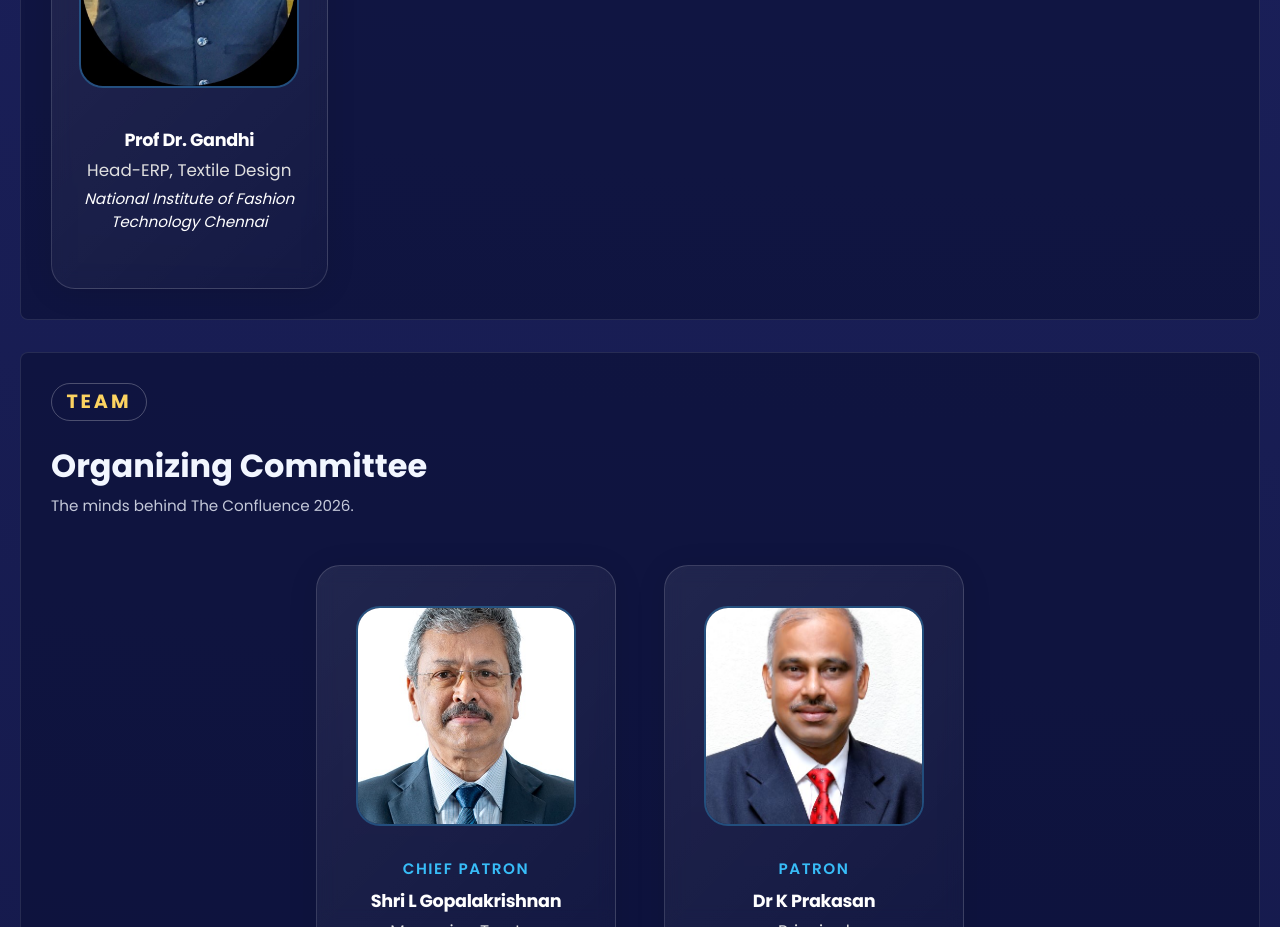
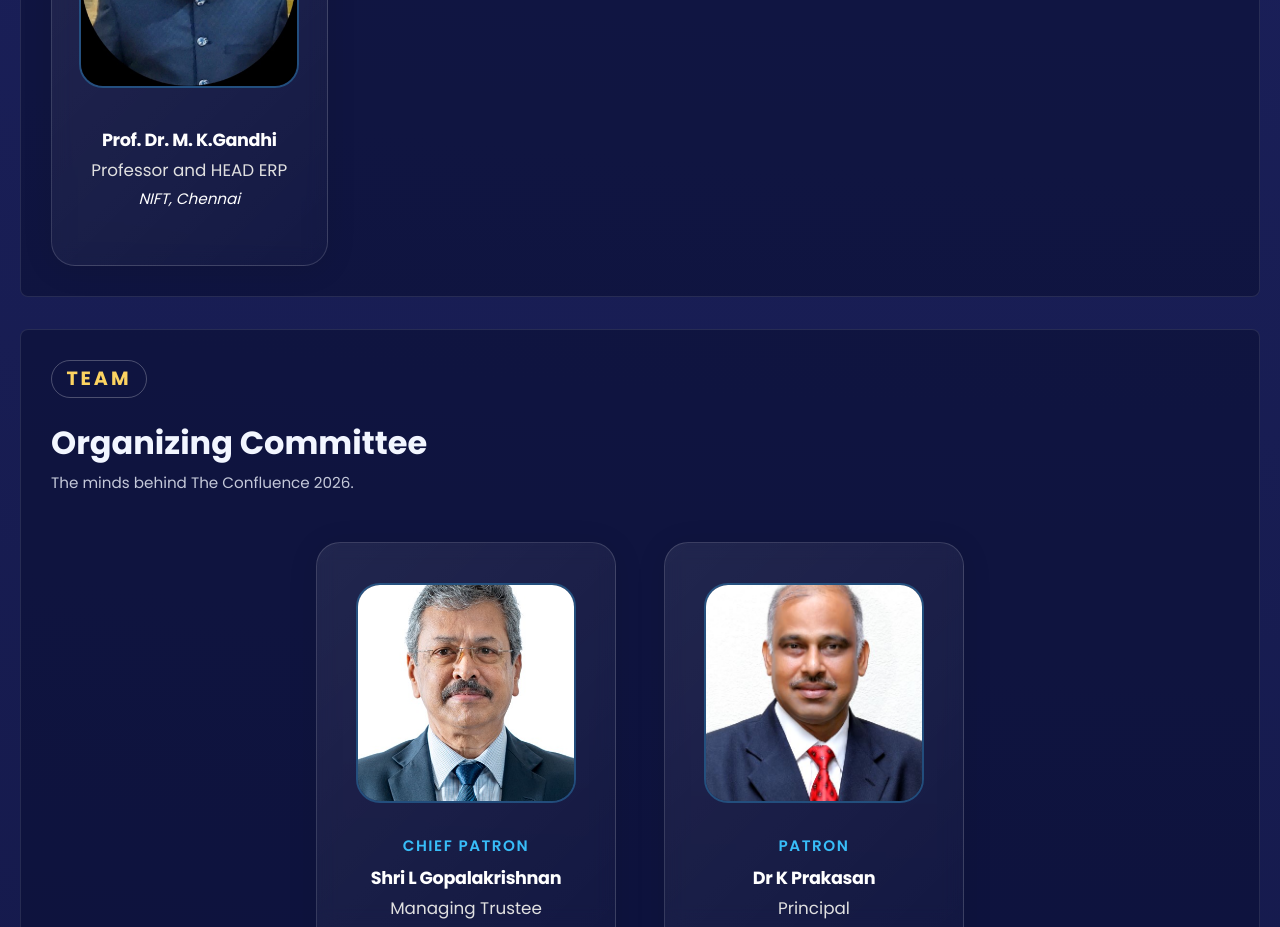
Before and after one commit to Rajeev260806/confluence_new, a React (Vite) app: page / in a window 1280 px wide. Shown: the part 8420-9347 px from the top of the page. Built offline with nearby package versions, Linux system fonts and the light colour scheme.

Commit message:
Update advisory board member details for accuracy and consistency

```diff
--- a/src/App.jsx
+++ b/src/App.jsx
@@ -216,9 +216,9 @@ const advisoryBoard = [
     image: adv8,
   },
   {
-    name: 'Prof Dr. Gandhi',
-    designation: 'Head-ERP, Textile Design',
-    company: 'National Institute of Fashion Technology Chennai',
+    name: 'Prof. Dr. M. K.Gandhi',
+    designation: 'Professor and HEAD ERP',
+    company: 'NIFT, Chennai',
     image: adv9,
   },
 ]
```
